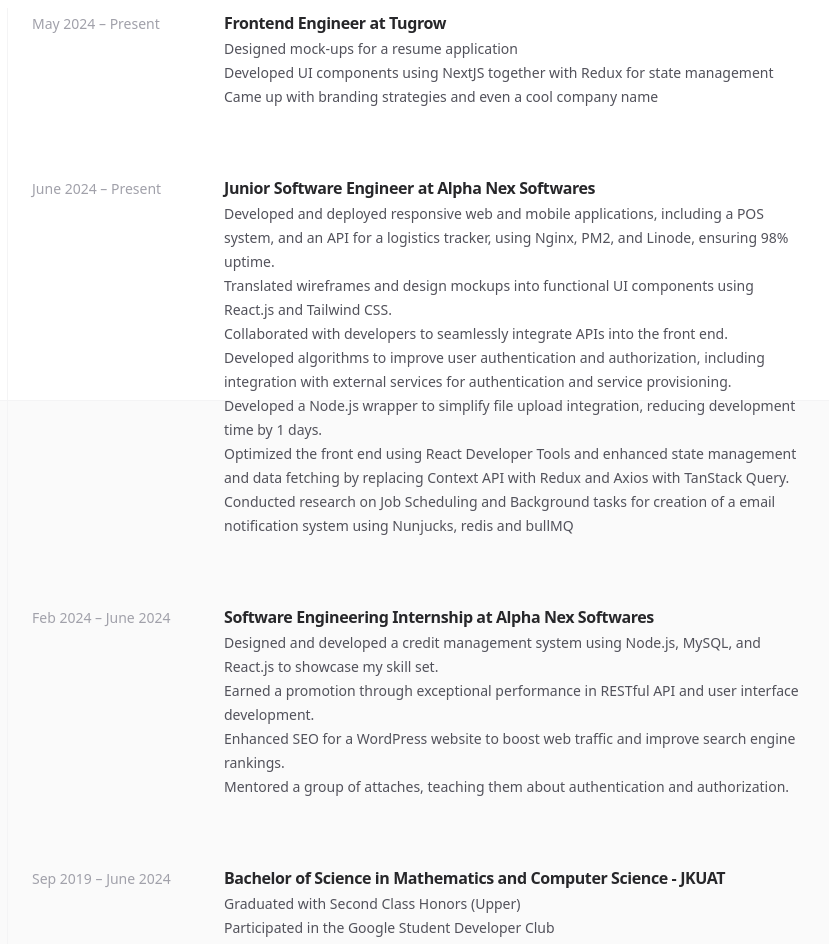
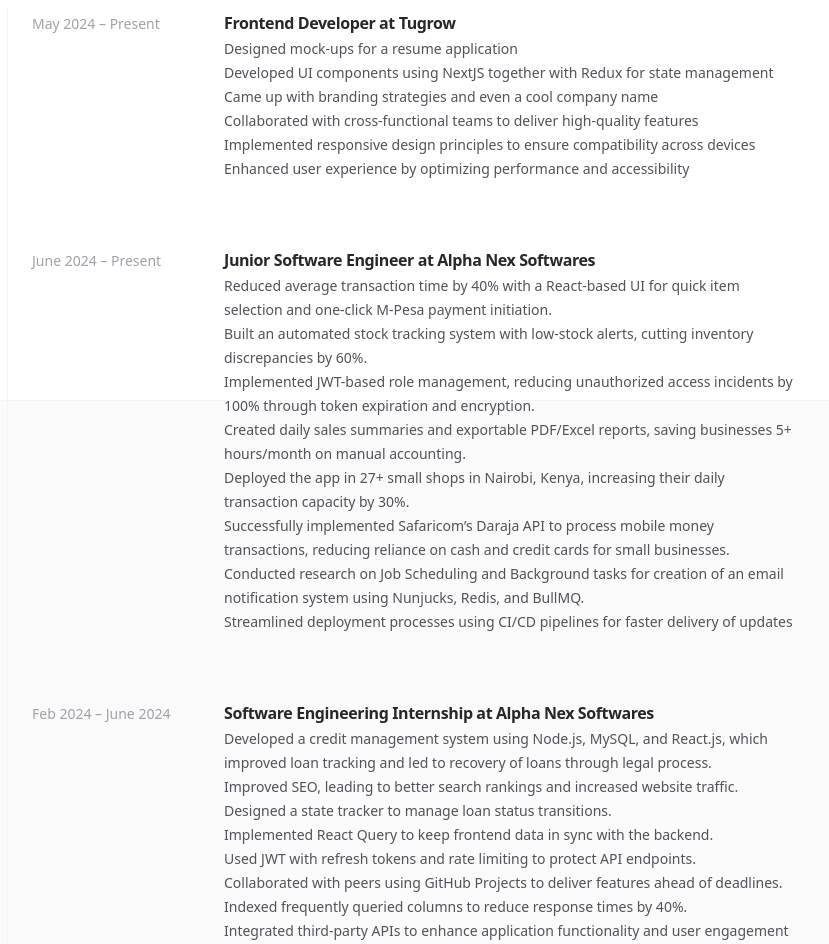
Before and after one commit to kevohm/Portfolio, a React (Vite) app: page /experience in a window 1280 px wide. Shown: the part 400-1344 px from the top of the page, without its empty margins (121-950 px from the left). Built offline with nearby package versions, Linux system fonts and the light colour scheme.

Commit message:
feat: added updates

```diff
--- a/src/sections/Experience.jsx
+++ b/src/sections/Experience.jsx
@@ -6,34 +6,42 @@ const Experience = () => {
   const experiences = [
     {
       duration: "May 2024 – Present",
-      title: "Frontend Engineer at Tugrow",
+      title: "Frontend Developer at Tugrow",
       roles: [
       "Designed mock-ups for a resume application",
       "Developed UI components using NextJS together with Redux for state management",
       "Came up with branding strategies and even a cool company name",
+      "Collaborated with cross-functional teams to deliver high-quality features",
+      "Implemented responsive design principles to ensure compatibility across devices",
+      "Enhanced user experience by optimizing performance and accessibility",
       ],
     },
     {
       duration: "June 2024 – Present",
       title: "Junior Software Engineer at Alpha Nex Softwares",
       roles: [
-        "Developed and deployed responsive web and mobile applications, including a POS system, and an API for a logistics tracker, using Nginx, PM2, and Linode, ensuring 98% uptime.",
-        "Translated wireframes and design mockups into functional UI components using React.js and Tailwind CSS.",
-        "Collaborated with developers to seamlessly integrate APIs into the front end.",
-        "Developed algorithms to improve user authentication and authorization, including integration with external services for authentication and service provisioning.",
-        "Developed a Node.js wrapper to simplify file upload integration, reducing development time by 1 days.",
-        "Optimized the front end using React Developer Tools and enhanced state management and data fetching by replacing Context API with Redux and Axios with TanStack Query.",
-        "Conducted research on Job Scheduling and Background tasks for creation of a email notification system using Nunjucks, redis and bullMQ"
+      "Reduced average transaction time by 40% with a React-based UI for quick item selection and one-click M-Pesa payment initiation.",
+      "Built an automated stock tracking system with low-stock alerts, cutting inventory discrepancies by 60%.",
+      "Implemented JWT-based role management, reducing unauthorized access incidents by 100% through token expiration and encryption.",
+      "Created daily sales summaries and exportable PDF/Excel reports, saving businesses 5+ hours/month on manual accounting.",
+      "Deployed the app in 27+ small shops in Nairobi, Kenya, increasing their daily transaction capacity by 30%.",
+      "Successfully implemented Safaricom’s Daraja API to process mobile money transactions, reducing reliance on cash and credit cards for small businesses.",
+      "Conducted research on Job Scheduling and Background tasks for creation of an email notification system using Nunjucks, Redis, and BullMQ.",
+      "Streamlined deployment processes using CI/CD pipelines for faster delivery of updates",
       ],
     },
     {
       duration: "Feb 2024 – June 2024",
       title: "Software Engineering Internship at Alpha Nex Softwares",
       roles: [
-        "Designed and developed a credit management system using Node.js, MySQL, and React.js to showcase my skill set.",
-        "Earned a promotion through exceptional performance in RESTful API and user interface development.",
-        "Enhanced SEO for a WordPress website to boost web traffic and improve search engine rankings.",
-        "Mentored a group of attaches, teaching them about authentication and authorization.",
+      "Developed a credit management system using Node.js, MySQL, and React.js, which improved loan tracking and led to recovery of loans through legal process.",
+      "Improved SEO, leading to better search rankings and increased website traffic.",
+      "Designed a state tracker to manage loan status transitions.",
+      "Implemented React Query to keep frontend data in sync with the backend.",
+      "Used JWT with refresh tokens and rate limiting to protect API endpoints.",
+      "Collaborated with peers using GitHub Projects to deliver features ahead of deadlines.",
+      "Indexed frequently queried columns to reduce response times by 40%.",
+      "Integrated third-party APIs to enhance application functionality and user engagement",
       ],
     },
     {
@@ -43,6 +51,7 @@ const Experience = () => {
       "Graduated with Second Class Honors (Upper)",
       "Participated in the Google Student Developer Club",
       "Developed the 'Intelligent Parking Assistant' for my research project.",
+      "Organized and participated in hackathons to solve real-world problems",
       ],
     },
     ];
```
Lines whose indentation alone changed are shown as unchanged.
